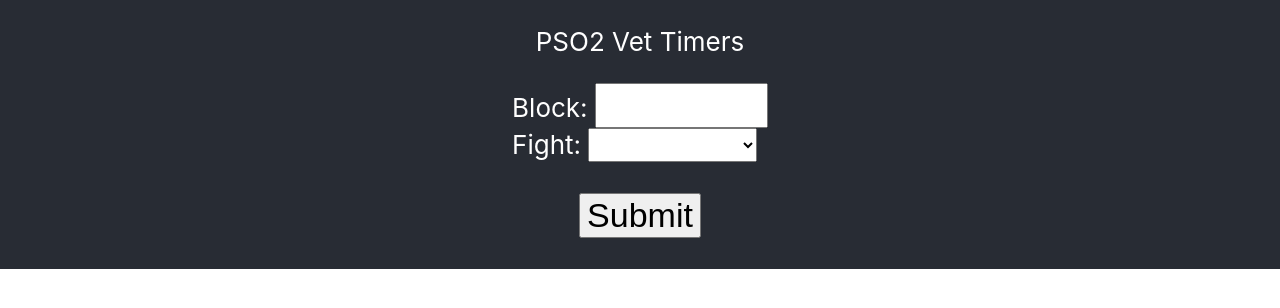
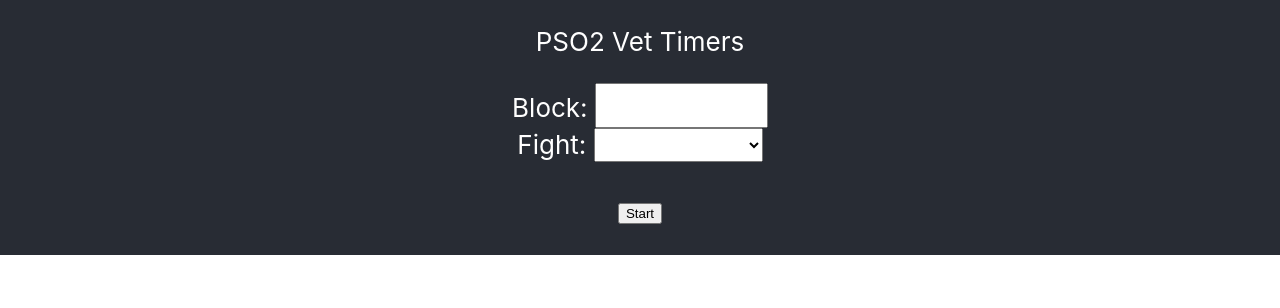
Before and after one commit to dylanboor/pso2timer, a React (Create React App) app: page / in a window 1280 px wide. Shown: the top 308 px of the page. Built offline with nearby package versions, Linux system fonts and the light colour scheme.

Commit message:
feature: store form state in App

```diff
--- a/src/App.js
+++ b/src/App.js
@@ -1,21 +1,20 @@
 import React from 'react';
 import './App.css';
-import Form from './Form.js';
+import BlockTextInput from './Input/BlockTextInput';
+import TimerSelectInput from './Input/TimerSelectInput';
 
 export default class App extends React.Component {
   state = {
-    formValues: {
-      block: '',
-      timerName: ''
-    },
-    timers: [{block:'1', name: 'South_Bubbler'}]
+    timers: []
   };
 
-  handleSubmit = (event) => {
+  handleChange = (target, value) => {
+    this.setState({ [target]: value});
+  };
+
+  handleSubmit = () => {
     console.log(`A form was submitted`);
-    console.log(event.target);
     console.log(this.state);
-    event.preventDefault();
   }
 
   render() {
@@ -23,8 +22,15 @@
     return (
       <div className="App">
         <header className="App-header">
-          <Form onSubmit={this.handleSubmit} />
-        </header><br />
+          <p>PSO2 Vet Timers</p>
+          <BlockTextInput handleChange={this.handleChange} />
+          <TimerSelectInput handleChange={this.handleChange} />
+          <center>
+            <button onClick={this.handleSubmit}>Start</button>
+          </center>
+          <br />
+        </header>
+        <br />
         <center>
           <table>
             <tbody>
--- a/src/Form.js
+++ /dev/null
@@ -1,54 +0,0 @@
-import React from 'react';
-
-export default class Form extends React.Component {
-  constructor(props) {
-    super(props);
-    this.state = {
-      block: '',
-      timerName: ''
-    };
-  }
-
-  // handleSubmit = (event) => {
-  //   console.log(`A form was submitted`);
-  //   console.log(this.state);
-  //   event.preventDefault();
-  // }
-
-  render() {
-    let { block, timerName } = this.state;
-    return (
-      <div>
-        <p>
-          PSO2 Vet Timers
-        </p>
-        <form id="form" onSubmit={this.props.onSubmit} align="left" name="input-form">
-          <label>
-            Block:&nbsp;
-            <input type="text" name="block-input" onChange={(e) => this.setState({block: e.target.value})} value={block}/>
-          </label>
-          <br />
-          <label>
-            Fight:&nbsp;
-            <select name="timer-select" onChange={(e) => this.setState({timerName: e.target.value || null})} value={timerName}>
-              <option value=""></option>
-              <option value="South_Bubbler">S: Bubbler</option>
-              <option value="South_Dustyl">S: Dustyl</option>
-              <option value="South_Svaulon">S: Svaulon</option>
-              <option value="North_Bubbler">N: Bubbler</option>
-              <option value="North_Eldi">N: Eldi</option>
-              <option value="North_Lizentos">N: Lizentos</option>
-              <option value="West_Fortos">W: Fortos</option>
-              <option value="West_Kelkundo">W: Kelkundo</option>
-              <option value="Central_Nogleth">C: Nogleth</option>
-              <option value="Central_Fortos">C: Fortos</option>
-              <option value="Central_Svia">C: Svia</option>
-            </select>
-          </label>
-          <br /><br />
-          <center><input form="form" type="submit" value="Submit"/></center><br />
-        </form>
-      </div>
-    )
-  }
-}
--- /dev/null
+++ b/src/Input/BlockTextInput.js
@@ -0,0 +1,13 @@
+import React from 'react';
+
+export default function BlockTextInput(props) {
+  return (
+    <div>
+      <label>
+        Block:&nbsp;
+        <input type="text" name="block-input" onChange={(e) => props.handleChange('block', e.target.value)} />
+      </label>
+      <br />
+    </div>
+  );
+}
--- /dev/null
+++ b/src/Input/TimerSelectInput.js
@@ -0,0 +1,26 @@
+import React from 'react';
+
+export default function TimerSelectInput(props) {
+    return (
+      <div>
+        <label>
+          Fight:&nbsp;
+          <select name="timer-select" onChange={(e) => props.handleChange('timerName', e.target.value || null)}>
+            <option value=""></option>
+            <option value="South_Bubbler">S: Bubbler</option>
+            <option value="South_Dustyl">S: Dustyl</option>
+            <option value="South_Svaulon">S: Svaulon</option>
+            <option value="North_Bubbler">N: Bubbler</option>
+            <option value="North_Eldi">N: Eldi</option>
+            <option value="North_Lizentos">N: Lizentos</option>
+            <option value="West_Fortos">W: Fortos</option>
+            <option value="West_Kelkundo">W: Kelkundo</option>
+            <option value="Central_Nogleth">C: Nogleth</option>
+            <option value="Central_Fortos">C: Fortos</option>
+            <option value="Central_Svia">C: Svia</option>
+          </select>
+        </label>
+        <br /><br />
+      </div>
+    )
+}
```
